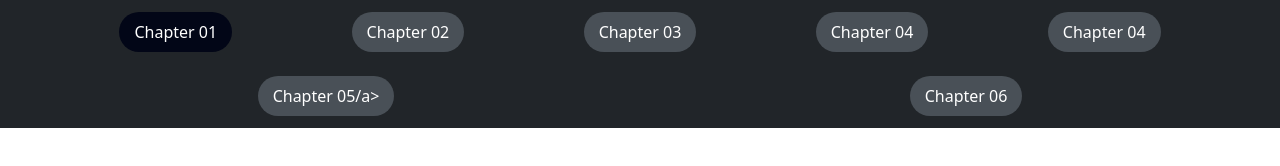
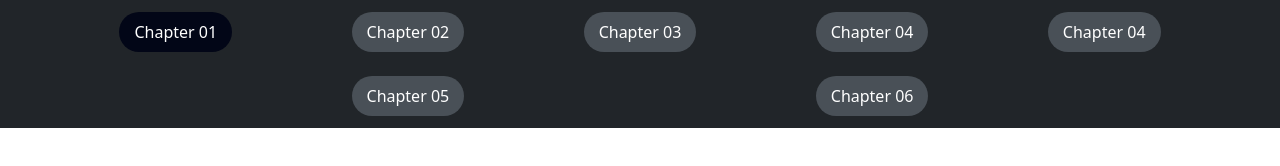
Before and after one commit to talha-anxari/javaScriptAssignment, a plain HTML site: page index.html in a window 1280 px wide. Drawn offline with nearby package versions, Linux system fonts and the light colour scheme.

Commit message:
chapter 05 to 06

```diff
--- a/index.html
+++ b/index.html
@@ -37,7 +37,7 @@
         <li><a href="Chapter 04/index.html" target="_blank">Chapter 04</a></li>
     </ul>
     <ul>
-      <li><a href="Chapter 05/index.html">Chapter 05/a></li>
+      <li><a href="Chapter 05/index.html">Chapter 05</a></li>
       <li><a href="Chapter 06/index.html">Chapter 06</a></li>
     </ul>
     <!-- <section class="text-gray-400 bg-gray-900 body-font">
```
